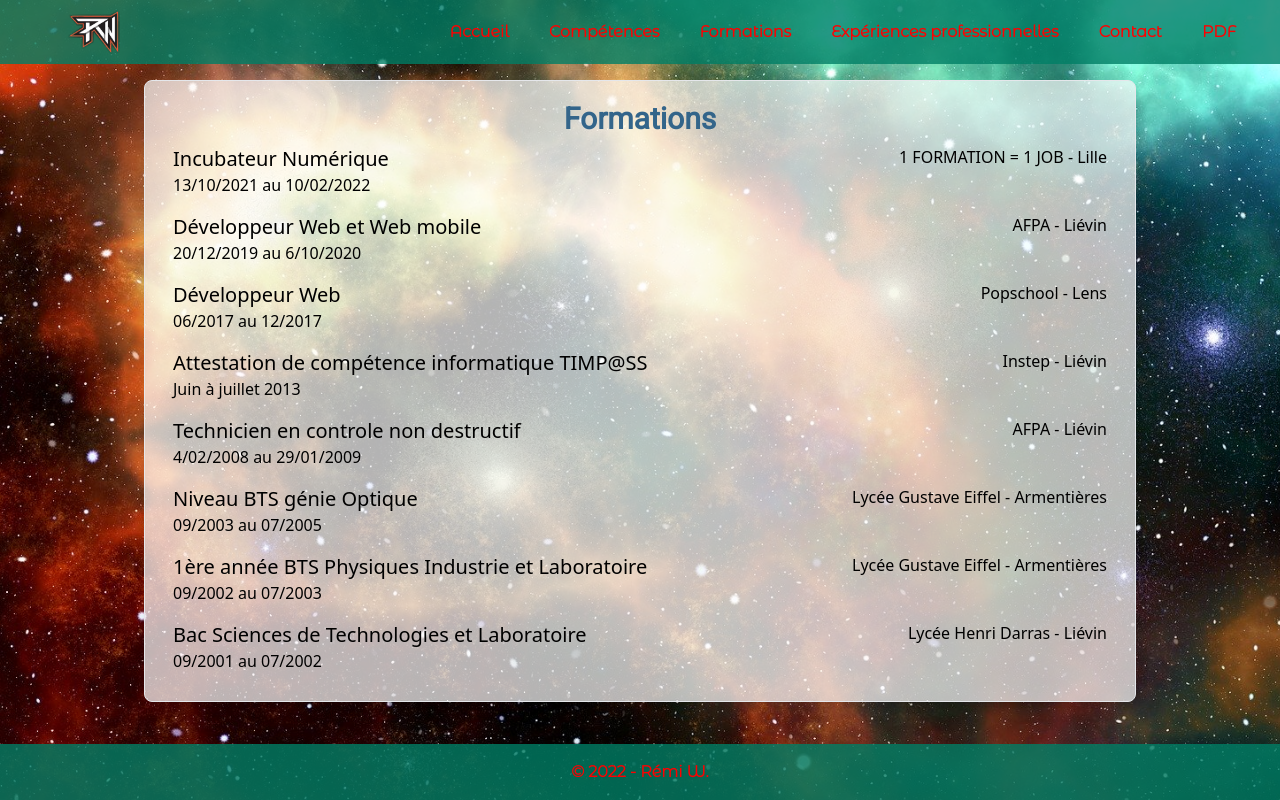
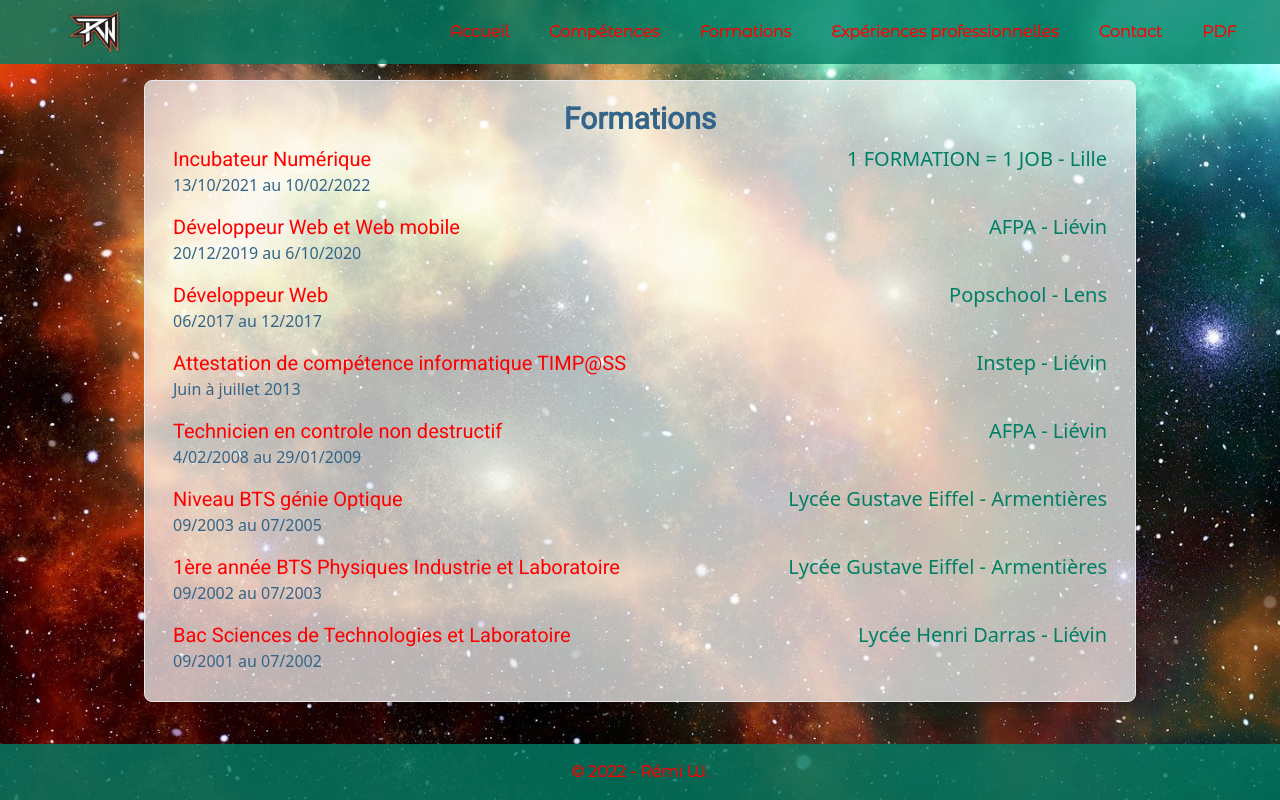
Before and after one commit to Willremi/cv-react, a React (Create React App) app: page /formations in a window 1280 px wide. Built offline with nearby package versions, Linux system fonts and the light colour scheme; a web font is replaced by a local one.

Commit message:
stylisation page Formations

```diff
--- a/src/pages/Formations.js
+++ b/src/pages/Formations.js
@@ -9,11 +9,11 @@ const Formations = () => {
                 {FormationsInfo.map(item =>
                     <div key={item.id} className="xl:flex xl:justify-between p-2">
                         <div>
-                            <h3>{item.title}</h3>
-                            <p>{item.dates}</p>
+                            <h3 className='text-div-red font-roboto'>{item.title}</h3>
+                            <p className='text-div-blue'>{item.dates}</p>
                         </div>
                         <div>
-                            <p>{item.location}</p>
+                            <p className='text-div-green xl:text-xl'>{item.location}</p>
                         </div>
                     </div>
 
```
